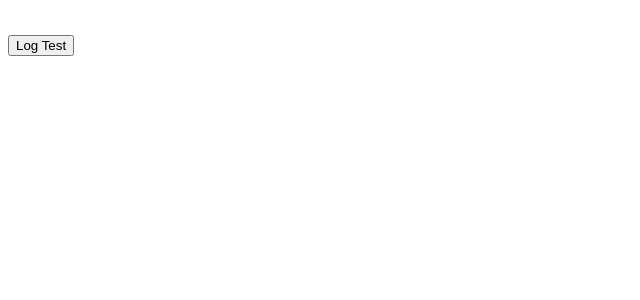
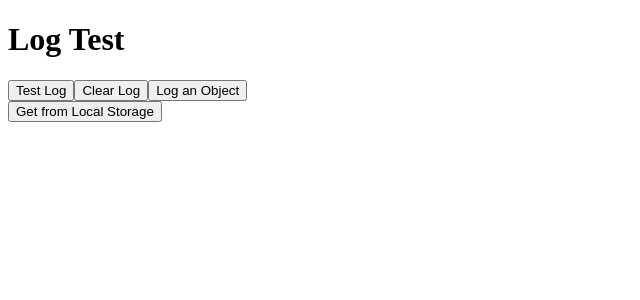
Before and after one commit to greben/LoggingService, an Angular app: page / in a window 1280 px wide. Shown: the top 300 px of the page, without its empty margins (0-640 px from the left). Built offline with nearby package versions, Linux system fonts and the light colour scheme.

Commit message:
Module 5 Finish added LocalStorage

```diff
--- a/src/app/app.component.html
+++ b/src/app/app.component.html
@@ -1,3 +1,4 @@
-<h1>
-  <div><log-test></log-test></div>
-</h1>
+<h1>Log Test</h1>
+<div>
+  <log-test></log-test>
+</div>
--- a/src/app/log-test/log-test.component.html
+++ b/src/app/log-test/log-test.component.html
@@ -1,3 +1,22 @@
 <button (click)="testLog()">
-  Log Test
+  Test Log
 </button>
+
+<button (click)="clearLog()">
+  Clear Log
+</button>
+
+<button (click)="objectLog()">
+  Log an Object
+</button>
+
+<br />
+<button (click)="getLocalStorage()">
+  Get from Local Storage
+</button>
+<br />
+<ul>
+  <li *ngFor="let log of logEntries">
+    {{log.message}}
+  </li>
+</ul>
--- a/src/app/log-test/log-test.component.ts
+++ b/src/app/log-test/log-test.component.ts
@@ -1,19 +1,47 @@
 import { Component, OnInit } from '@angular/core';
-import { LogService, LogLevel } from '../shared/log.service';
+import { LogService, LogLevel, LogEntry } from '../shared/log.service';
+import { LogLocalStorage } from '../shared/log-publishers';
+import { Product } from './product';
 
 @Component({
   selector: 'log-test',
   templateUrl: './log-test.component.html',
   styleUrls: ['./log-test.component.css']
 })
-export class LogTestComponent  {
+export class LogTestComponent {
+  constructor(private logger: LogService) {
+  }
 
-  constructor(private logger: LogService) {
+  logEntries: LogEntry[];
 
-   }
+  clearLog(): void {
+    this.logger.clear();
+  }
 
-   testLog (): void {
-     //this.logger.level = LogLevel.Off;
-     this.logger.log("Test the log() Method", "Paul", "John", 2, 3);
-   }
+  getLocalStorage(): void {
+    let tmp = this.logger.publishers.
+      find(p => p.constructor.name === "LogLocalStorage");
+    if (tmp != null) {
+      let local = tmp as LogLocalStorage;
+      local.getAll().subscribe(response => this.logEntries = response);
+    }
+  }
+
+  objectLog(): void {
+    let product = new Product();
+
+    product.productId = 1;
+    product.productName = "A new product";
+    product.introductionDate = new Date();
+    product.price = 10;
+    product.url = "www.fairwaytech.com";
+
+    this.logger.log("This is a product object", product);
+  }
+
+  testLog(): void {
+    //this.logger.level = LogLevel.Off;
+
+    this.logger.log("Test the log() Method", "Paul", "John", 2, 3);
+  }
 }
--- /dev/null
+++ b/src/app/log-test/product.ts
@@ -0,0 +1,7 @@
+export class Product {
+	productId: number;
+	productName: string;
+	introductionDate: Date;
+	price: number;
+	url: string;
+}
--- a/src/app/shared/log-publishers.service.ts
+++ b/src/app/shared/log-publishers.service.ts
@@ -1,5 +1,5 @@
 import {Injectable } from '@angular/core';
-import { LogPublisher, LogConsole } from './log-publishers';
+import { LogPublisher, LogConsole, LogLocalStorage } from './log-publishers';
 
 @Injectable()
 export class LogPublishersService {
@@ -12,5 +12,7 @@ export class LogPublishersService {
   buildPublishers(): void {
     // Create an instance of the LogConsole class
     this.publishers.push(new LogConsole());
+    // Create an instance of the LogLocalStorage class
+    this.publishers.push(new LogLocalStorage());
   }
 }
--- a/src/app/shared/log-publishers.ts
+++ b/src/app/shared/log-publishers.ts
@@ -23,3 +23,47 @@ export class LogConsole extends LogPublisher {
     return of(true);
   }
 }
+
+export class LogLocalStorage extends LogPublisher {
+  constructor() {
+    super();
+
+    this.location = "logging";
+  }
+
+  getAll(): Observable<LogEntry[]> {
+    let values: LogEntry[];
+
+    // Retrieve all values from local storage
+    values = JSON.parse(localStorage.getItem(this.location)) || [];
+
+    return of(values);
+  }
+
+  log(record: LogEntry): Observable<boolean> {
+    let ret: boolean = false;
+    let values: LogEntry[];
+
+    try {
+      // Gets any previous values from local storage
+      values = JSON.parse(localStorage.getItem(this.location)) || [];
+      // Add new log entry to the array
+      values.push(record);
+      // Store the new array into local storage
+      localStorage.setItem(this.location, JSON.stringify(values));
+
+      // Set return value
+      ret = true;
+    }
+    catch(ex){
+      console.log(ex);
+    }
+
+    return of(ret);
+  }
+
+  clear(): Observable<boolean> {
+    localStorage.removeItem(this.location);
+    return of(true);
+  }
+}
--- a/src/app/shared/log.service.ts
+++ b/src/app/shared/log.service.ts
@@ -1,5 +1,5 @@
-import { Injectable } from "@angular/core";
-import { LogPublisher } from "./log-publishers"
+import { Injectable } from '@angular/core';
+import { LogPublisher } from './log-publishers';
 import { LogPublishersService } from './log-publishers.service';
 
 export enum LogLevel {
@@ -35,7 +35,6 @@ export class LogEntry {
     return ret;
   }
 
-
   private formatParams(params: any[]) : string {
     let ret: string = params.join(",");
 
@@ -56,10 +55,11 @@ export class LogService {
     // Set all the publishers into the local array
     this.publishers = this.publishersService.publishers;
   }
-    // Public properties
-    level: LogLevel = LogLevel.All;
-    logWithDate: boolean = true;
-    publishers: LogPublisher[];
+
+  // Public properties
+  level: LogLevel = LogLevel.All;
+  logWithDate: boolean = true;
+  publishers: LogPublisher[];
 
   private shouldLog(level: LogLevel) : boolean {
     let ret: boolean = false;
@@ -95,6 +95,12 @@ export class LogService {
     this.writeToLog(msg, LogLevel.All, optionalParams);
   }
 
+  clear() : void {
+    for(let logger of this.publishers) {
+      logger.clear();
+    }
+  }
+
   private writeToLog(msg: string, level: LogLevel, params: any[]) {
     if(this.shouldLog(level)) {
       let entry: LogEntry = new LogEntry();
```
